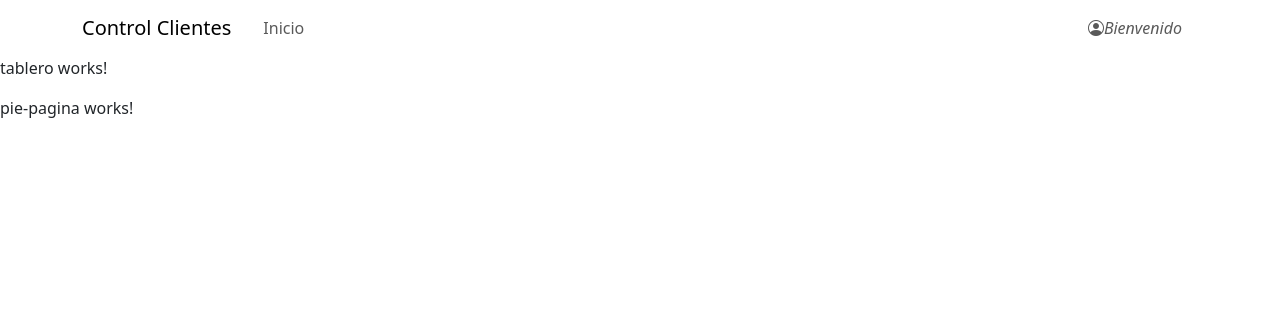
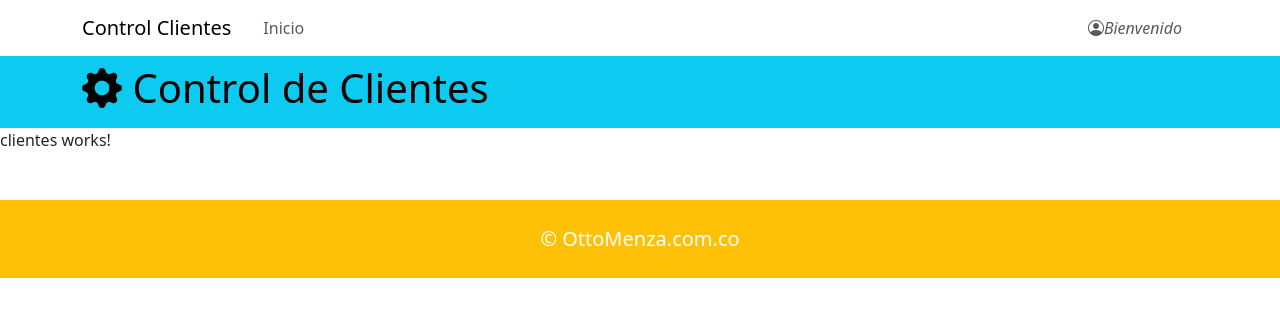
Before and after one commit to Otto-Menza/Control-clientes-Angular, an Angular app: page / in a window 1280 px wide. Shown: the top 316 px of the page. Built offline with nearby package versions, Linux system fonts and the light colour scheme.

Commit message:
initial footer configuration

```diff
--- a/src/app/componentes/pie-pagina/pie-pagina.html
+++ b/src/app/componentes/pie-pagina/pie-pagina.html
@@ -1 +1,9 @@
-<p>pie-pagina works!</p>
+<footer id="pie-pagina" class="bg-warning text-white mt-5 py-4">
+    <div class="container">
+        <div class="row">
+            <div class="col">
+                <p class="lead text-center mb-0">&copy; OttoMenza.com.co</p>
+            </div>
+        </div>
+    </div>
+</footer>
--- a/src/app/componentes/tablero/tablero.html
+++ b/src/app/componentes/tablero/tablero.html
@@ -1 +1,12 @@
-<p>tablero works!</p>
+<header id="main-header" class="py-2 bg-info text-black">
+    <div class="container">
+        <div class="row">
+            <div class="col-lg-8">
+                <h1>
+                    <i class="bi bi-gear-fill"></i> Control de Clientes
+                </h1>
+            </div>
+        </div>
+    </div>
+</header>
+<app-clientes/>
--- a/src/app/componentes/tablero/tablero.ts
+++ b/src/app/componentes/tablero/tablero.ts
@@ -1,8 +1,9 @@
 import { Component } from '@angular/core';
+import { Clientes } from "../clientes/clientes";
 
 @Component({
   selector: 'app-tablero',
-  imports: [],
+  imports: [Clientes],
   templateUrl: './tablero.html',
   styleUrl: './tablero.css',
 })
```
